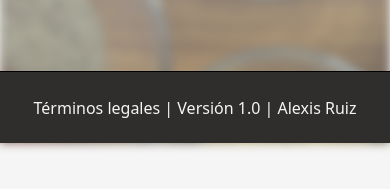
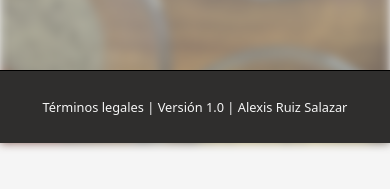
Before and after one commit to AlexRuiz7687/template-smart-economat, a plain HTML site: page index.html in a window 390 px wide. Shown: the part 701-890 px from the top of the page. After the commit the page ends 844 px from the top, so only its background shows below. Drawn offline with Linux system fonts and the light colour scheme.

Commit message:
texto footer fixed

```diff
--- a/src/styles/style.css
+++ b/src/styles/style.css
@@ -262,7 +262,7 @@ main {
 
 footer {
   grid-area: footer;
-  height: var(--footer-height);
+  height: auto;
   line-height: var(--footer-height);
   border-top: 1px solid black;
   background-color: var(--cl-black);
@@ -430,4 +430,7 @@ footer a:visited {
     max-height: none;
 
   }
+  footer{
+    font-size: .8rem;
+  }
 }
```
